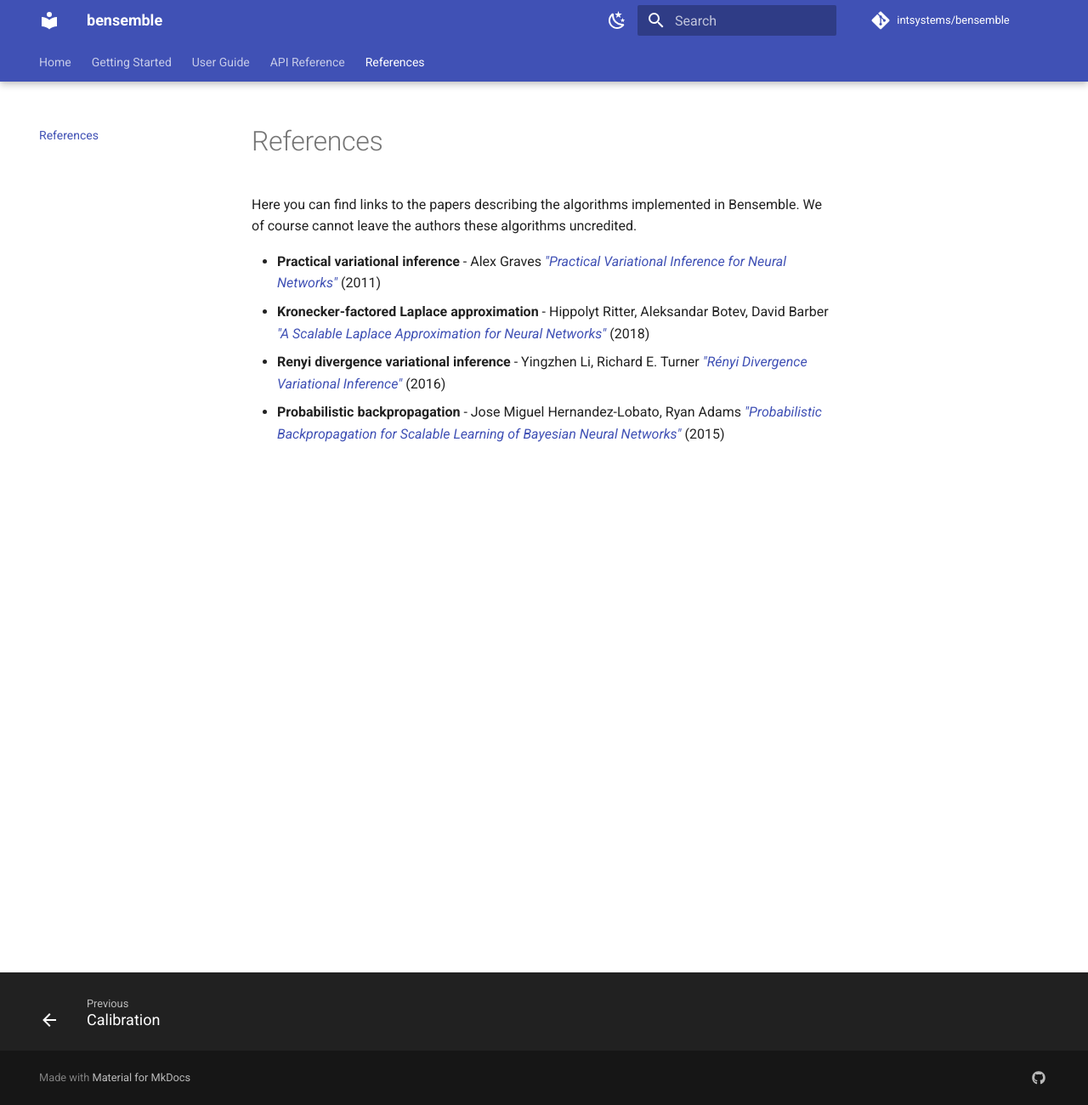
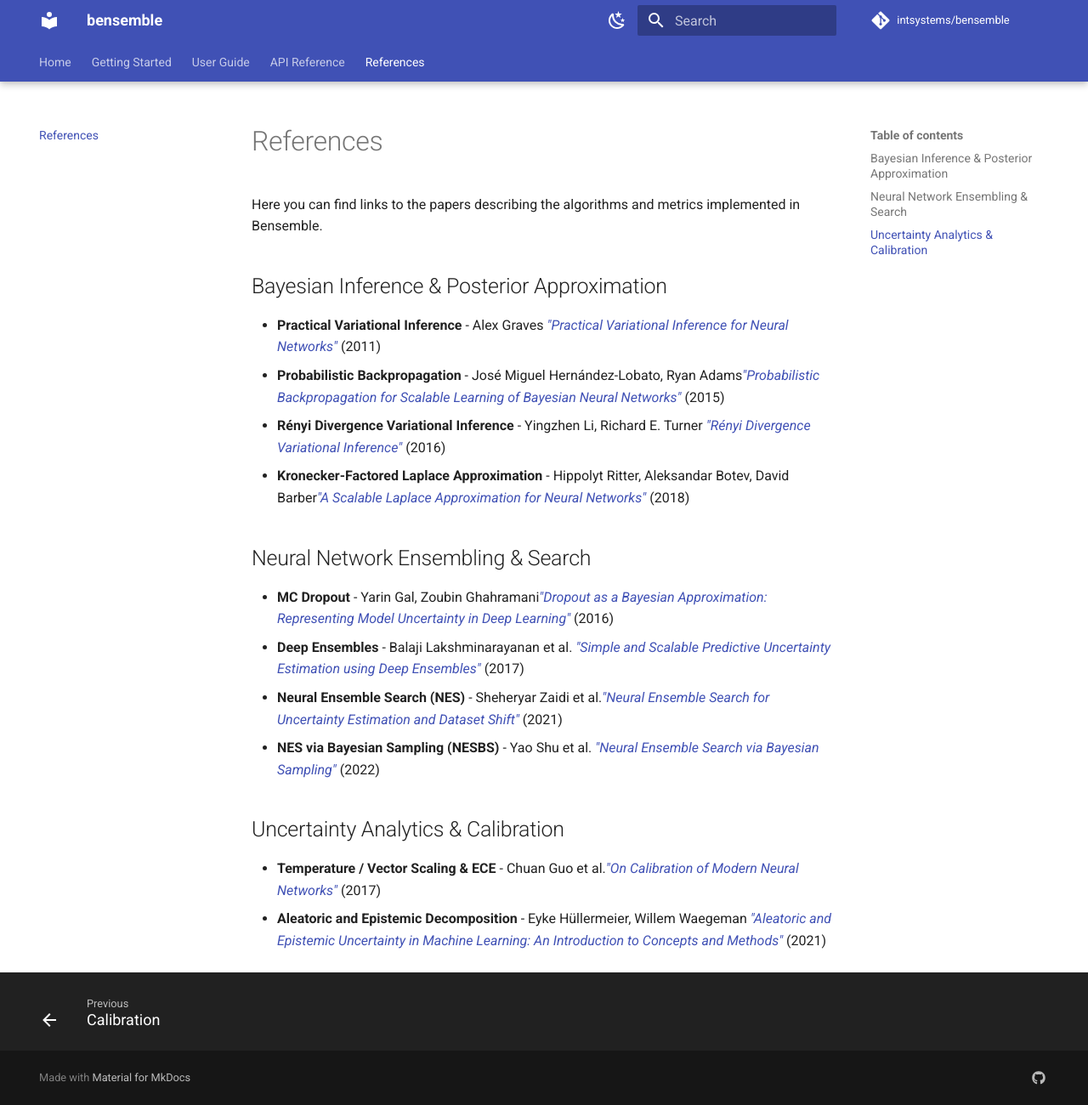
Before and after one commit to intsystems/bensemble, an MkDocs documentation site: the page built from docs/docs/references.md, in a window 1280 px wide and 1300 px high. Shown: the whole window at 85% size. Built offline with MkDocs 1.6.1 and Material for MkDocs 9.7.7, drawn with Linux system fonts in a browser that asks for light colours; comment, search, counter and statistics services are not loaded.

Commit message:
docs: update references

```diff
--- a/docs/docs/references.md
+++ b/docs/docs/references.md
@@ -1,8 +1,22 @@
 # References
 
-Here you can find links to the papers describing the algorithms implemented in Bensemble. We of course cannot leave the authors these algorithms uncredited.
+Here you can find links to the papers describing the algorithms and metrics implemented in Bensemble.
 
-- **Practical variational inference** - Alex Graves [*"Practical Variational Inference for Neural Networks"*](https://papers.nips.cc/paper_files/paper/2011/hash/7eb3c8be3d411e8ebfab08eba5f49632-Abstract.html) (2011)
-- **Kronecker-factored Laplace approximation** - Hippolyt Ritter, Aleksandar Botev, David Barber [*"A Scalable Laplace Approximation for Neural Networks"*](https://discovery.ucl.ac.uk/id/eprint/10080902/1/kflaplace.pdf) (2018)
-- **Renyi divergence variational inference** - Yingzhen Li, Richard E. Turner [*"Rényi Divergence Variational Inference"*](https://arxiv.org/abs/1602.02311) (2016)
-- **Probabilistic backpropagation** - Jose Miguel Hernandez-Lobato, Ryan Adams [*"Probabilistic Backpropagation for Scalable Learning of Bayesian Neural Networks"*](https://proceedings.mlr.press/v37/hernandez-lobatoc15.html) (2015)
+## Bayesian Inference & Posterior Approximation
+
+- **Practical Variational Inference** - Alex Graves [*"Practical Variational Inference for Neural Networks"*](https://papers.nips.cc/paper_files/paper/2011/hash/7eb3c8be3d411e8ebfab08eba5f49632-Abstract.html) (2011)
+- **Probabilistic Backpropagation** - José Miguel Hernández-Lobato, Ryan Adams[*"Probabilistic Backpropagation for Scalable Learning of Bayesian Neural Networks"*](https://proceedings.mlr.press/v37/hernandez-lobatoc15.html) (2015)
+- **Rényi Divergence Variational Inference** - Yingzhen Li, Richard E. Turner [*"Rényi Divergence Variational Inference"*](https://arxiv.org/abs/1602.02311) (2016)
+- **Kronecker-Factored Laplace Approximation** - Hippolyt Ritter, Aleksandar Botev, David Barber[*"A Scalable Laplace Approximation for Neural Networks"*](https://discovery.ucl.ac.uk/id/eprint/10080902/1/kflaplace.pdf) (2018)
+
+## Neural Network Ensembling & Search
+
+- **MC Dropout** - Yarin Gal, Zoubin Ghahramani[*"Dropout as a Bayesian Approximation: Representing Model Uncertainty in Deep Learning"*](https://arxiv.org/abs/1506.02142) (2016)
+- **Deep Ensembles** - Balaji Lakshminarayanan et al. [*"Simple and Scalable Predictive Uncertainty Estimation using Deep Ensembles"*](https://arxiv.org/abs/1612.01474) (2017)
+- **Neural Ensemble Search (NES)** - Sheheryar Zaidi et al.[*"Neural Ensemble Search for Uncertainty Estimation and Dataset Shift"*](https://proceedings.neurips.cc/paper_files/paper/2021/file/41a6fd31aa2e75c3c6d427db3d17ea80-Paper.pdf) (2021)
+- **NES via Bayesian Sampling (NESBS)** - Yao Shu et al. [*"Neural Ensemble Search via Bayesian Sampling"*](https://arxiv.org/abs/2109.02533) (2022)
+
+## Uncertainty Analytics & Calibration
+
+- **Temperature / Vector Scaling & ECE** - Chuan Guo et al.[*"On Calibration of Modern Neural Networks"*](https://arxiv.org/abs/1706.04599) (2017)
+- **Aleatoric and Epistemic Decomposition** - Eyke Hüllermeier, Willem Waegeman [*"Aleatoric and Epistemic Uncertainty in Machine Learning: An Introduction to Concepts and Methods"*](https://arxiv.org/abs/1910.09457) (2021)
```
